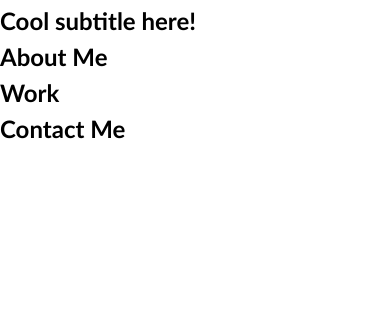
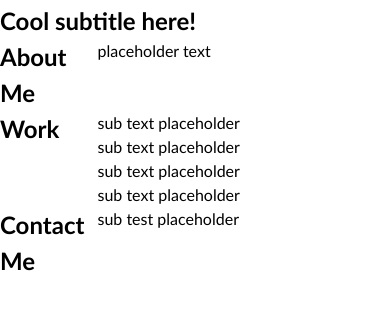
Before and after one commit to S-R-i-c-e/portfolio, a plain HTML site: page index.html in a window 390 px wide. Shown: the part 45-354 px from the top of the page. Drawn offline with Linux system fonts and the light colour scheme; files that its build step writes are made by us from their sources.

Commit message:
grid layout defined in main section. media query added changes grid layout

```diff
--- a/css/style.css
+++ b/css/style.css
@@ -21,3 +21,39 @@ h6 {
 p {
   margin: 0;
 }
+
+main {
+  display: grid;
+  grid-template-columns: 0.25fr 0.75fr;
+  grid-template-rows: 0.4fr 0.4fr 0.2fr;
+  grid-template-areas:
+    "about about-detail"
+    "work work-detail"
+    "contact contact-detail";
+  ;
+}
+
+.subcontainer {
+  display: grid;
+  grid-template-columns: 0.5fr 0.5fr;
+  grid-template-rows: 0.5fr 0.5fr;
+  grid-template-areas:
+    "sub1 sub2"
+    "sub3 sub4";
+  ;
+}
+
+
+@media only screen and (max-width: 660px) {
+  .subcontainer {
+    grid-template-columns: 0.5fr;
+    grid-template-rows: 0.25fr 0.25fr 0.25fr 0.25fr;
+    grid-template-areas:
+      "sub1"
+      "sub2"
+      "sub3"
+      "sub4";
+    ;
+  }
+}
+*/
--- a/index.html
+++ b/index.html
@@ -6,7 +6,7 @@
   <meta name="viewport" content="width=device-width, initial-scale=1.0">
   <meta http-equiv="X-UA-Compatible" content="ie=edge">
   <title>Lernantino // Web Developer</title>
-  <link rel="stylesheet" href="./assets/css/style.css" />
+  <link rel="stylesheet" href="./css/style.css" />
 </head>
 
 <body>
@@ -24,20 +24,40 @@
     </div>
   </section>
 
-  <main class="page-wrapper">
+  <main>
     <!-- about me -->
-    <section class="page-section" id="about">
+    <section class="main-container-item" id="about">
       <h2>About Me</h2>
     </section>
+    <section class="main-container-item" id="about-detail">
+      <p>placeholder text</p>
+    </section>
+
 
     <!-- portfolio container -->
-    <section class="page-section" id="work">
+    <section class="main-container-item" id="work">
       <h2>Work</h2>
     </section>
-
+    <section class="subcontainer" id="work-detail">
+      <section>
+        <p>sub text placeholder</p>
+      </section>
+      <section>
+        <p>sub text placeholder</p>
+      </section>
+      <section>
+        <p>sub text placeholder</p>
+      </section>
+      <section>
+        <p>sub text placeholder</p>
+      </section>
+    </section>
     <!-- contact -->
-    <section class="page-section contact" id="contact">
+    <section class="main-container-item"  id="contact">
       <h2>Contact Me</h2>
+    </section>
+    <section class="main-container-item"  id="contact-detail">
+      <p>sub test placeholder</p>
     </section>
   </main>
 </body>
```
